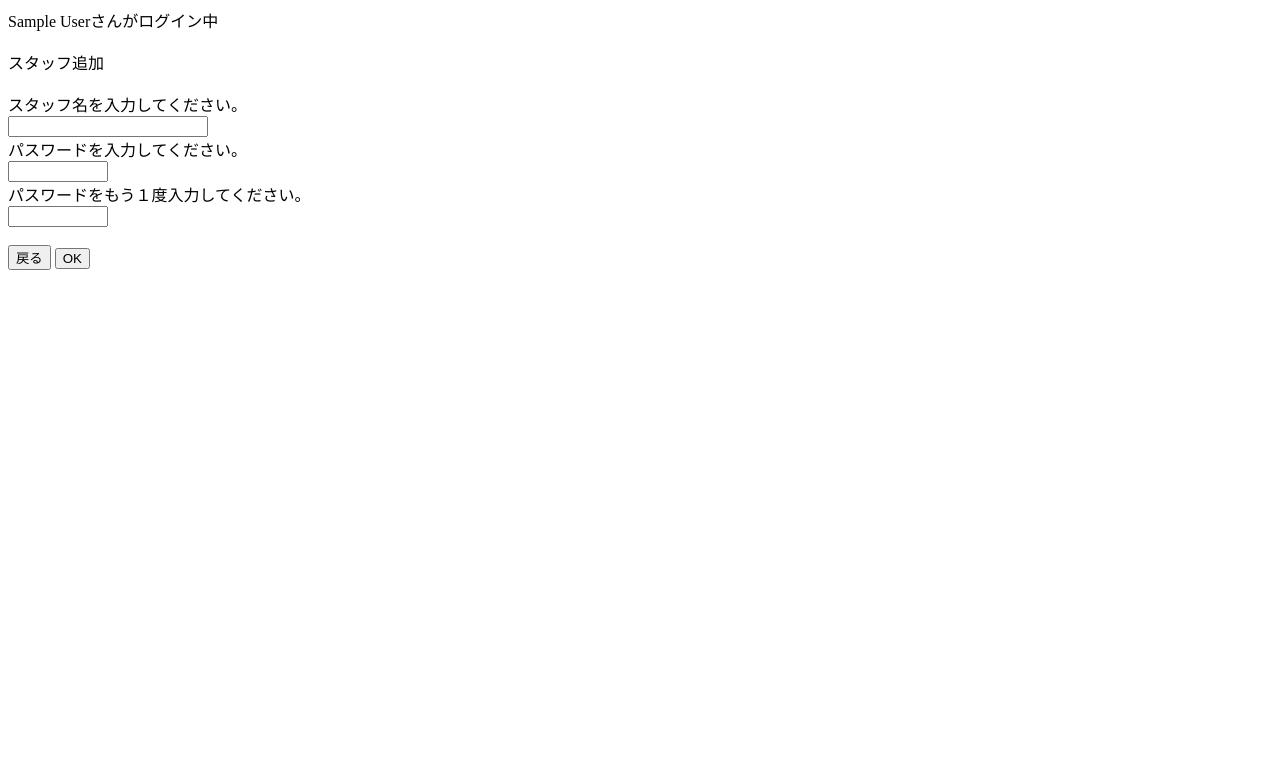
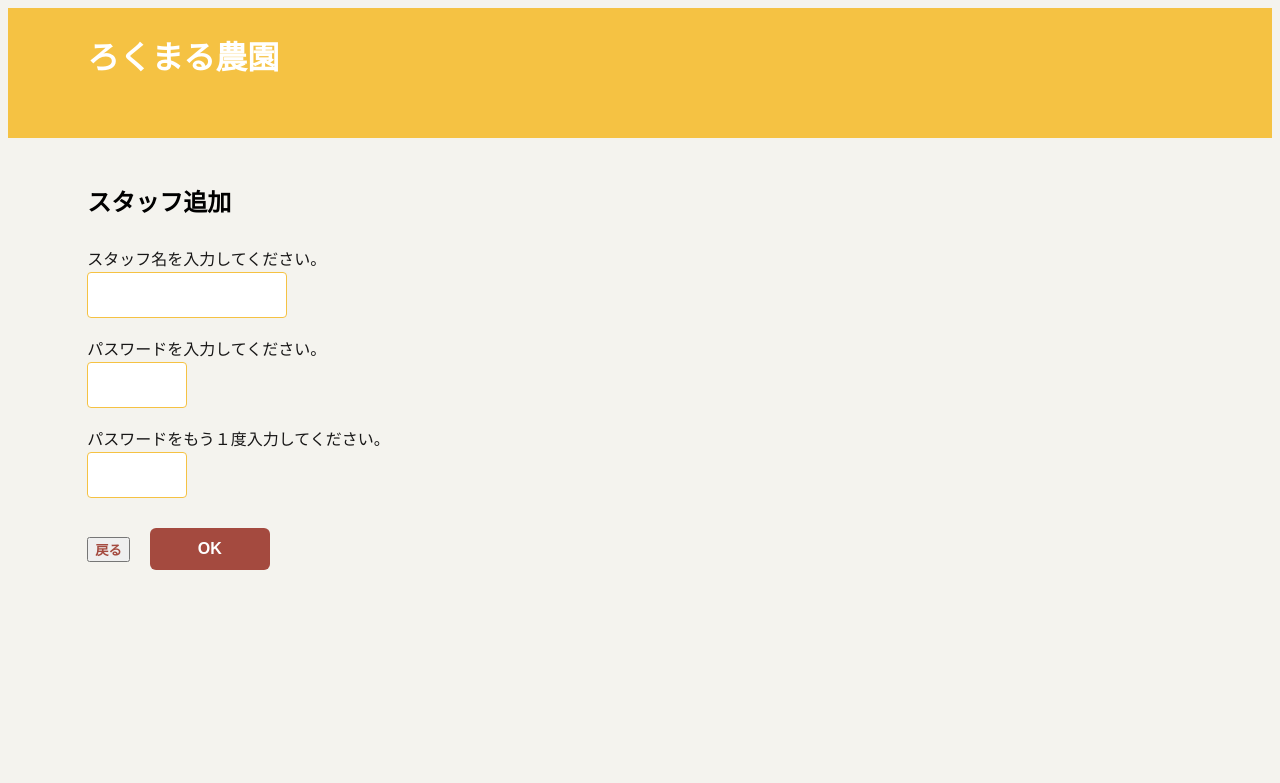
Before and after one commit to chisato410/Aclass, a PHP site: page /staff_add.php in a window 1280 px wide. Shown: the top 783 px of the page. Run offline with PHP 8.4, Linux system fonts and the light colour scheme; the visitor is signed in with stand-in values (Sample User, id 1); some libraries are stand-ins or nearby versions.

Commit message:
staff_addにcssを追加

```diff
--- a/shop/staff/staff_add.php
+++ b/shop/staff/staff_add.php
@@ -1,14 +1,11 @@
 <?php
 session_start();
 session_regenerate_id(true);
-if (isset($_SESSION['login']) == false) {
-  print 'ログインされていません。<br>';
-  print '<a href="../staff_login/staff_login.html">ログイン画面へ</a>';
+
+if (!isset($_SESSION['login'])) {
+  echo 'ログインしていません<br>';
+  echo '<a href="../staff_login/staff_login.html">ログイン画面へ</a>';
   exit();
-} else {
-  print $_SESSION['staff_name'];
-  print 'さんがログイン中 <br> ';
-  print '<br>';
 }
 ?>
 
@@ -17,25 +14,42 @@ if (isset($_SESSION['login']) == false) {
 <html lang="ja">
 
 <head>
-  <meta charset="UTF-8">
-  <meta name="viewport" content="width=device-width, initial-scale=1.0">
-  <title>ろくまる農園</title>
+  <?php include '../common/head.php'; ?>
+  <title>スタッフ追加 | ろくまる農園</title>
 </head>
 
 <body>
-  スタッフ追加 <br>
-  <br>
-  <form method="post" action="staff_add_check.php">
-    スタッフ名を入力してください。<br>
-    <input type="text" name="name" style="width: 200px;"><br>
-    パスワードを入力してください。<br>
-    <input type="password" name="pass" style="width: 100px;"><br>
-    パスワードをもう１度入力してください。<br>
-    <input type="password" name="pass2" style="width: 100px;"><br>
-    <br>
-    <input type="button" onclick="history.back()" value="戻る">
-    <input type="submit" value="OK">
-  </form>
+  <?php include '../common/header.php'; ?>
+
+  <main class="main">
+    <div class="main__inner">
+      <h2 class="form__title">スタッフ追加</h2>
+
+      <form method="post" action="staff_add_check.php" class="form">
+
+        <div class="form-group">
+          <label for="name">スタッフ名を入力してください。</label><br>
+          <input type="text" name="name" id="name" class="form__input" style="width: 200px;">
+        </div>
+
+        <div class="form-group">
+          <label for="pass">パスワードを入力してください。</label><br>
+          <input type="password" name="pass" id="pass" class="form__input" style="width: 100px;">
+        </div>
+
+        <div class="form-group">
+          <label for="pass2">パスワードをもう１度入力してください。</label><br>
+          <input type="password" name="pass2" id="pass2" class="form__input" style="width: 100px;">
+        </div>
+
+        <div class="form-actions">
+          <input type="button" onclick="history.back()" value="戻る" class="link-back">
+          <input type="submit" value="OK" class="main__submit">
+        </div>
+
+      </form>
+    </div>
+  </main>
 </body>
 
 </html>
```
